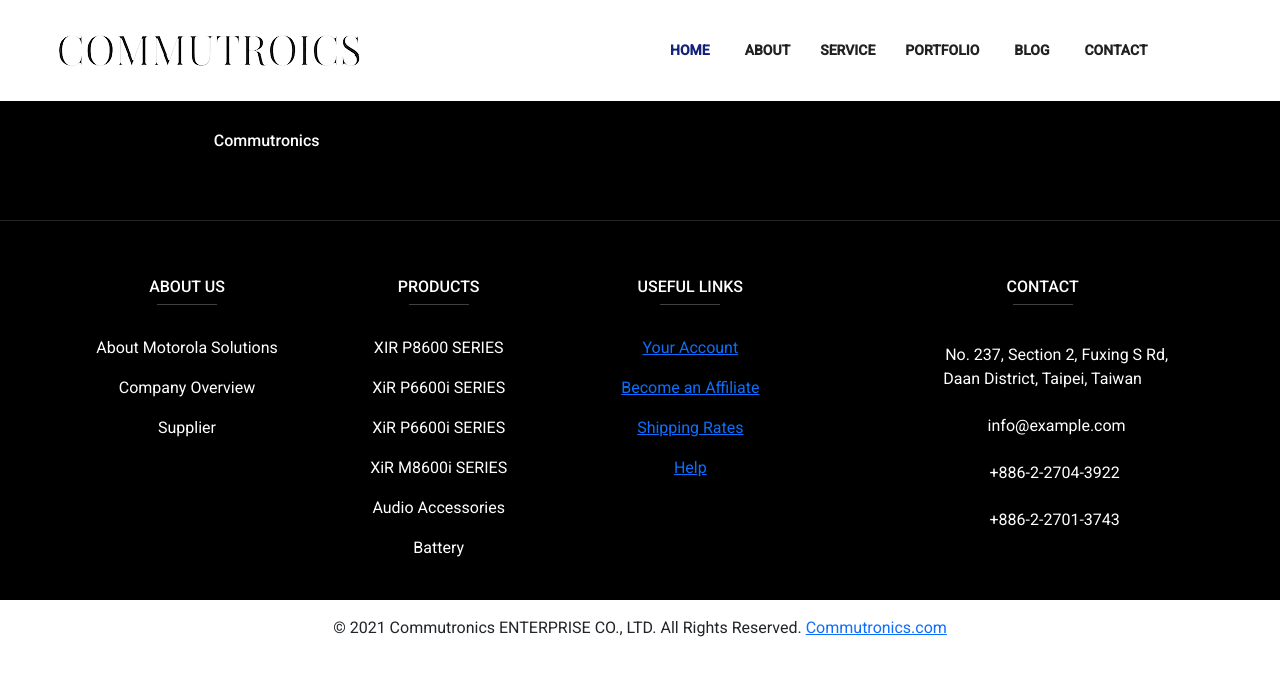
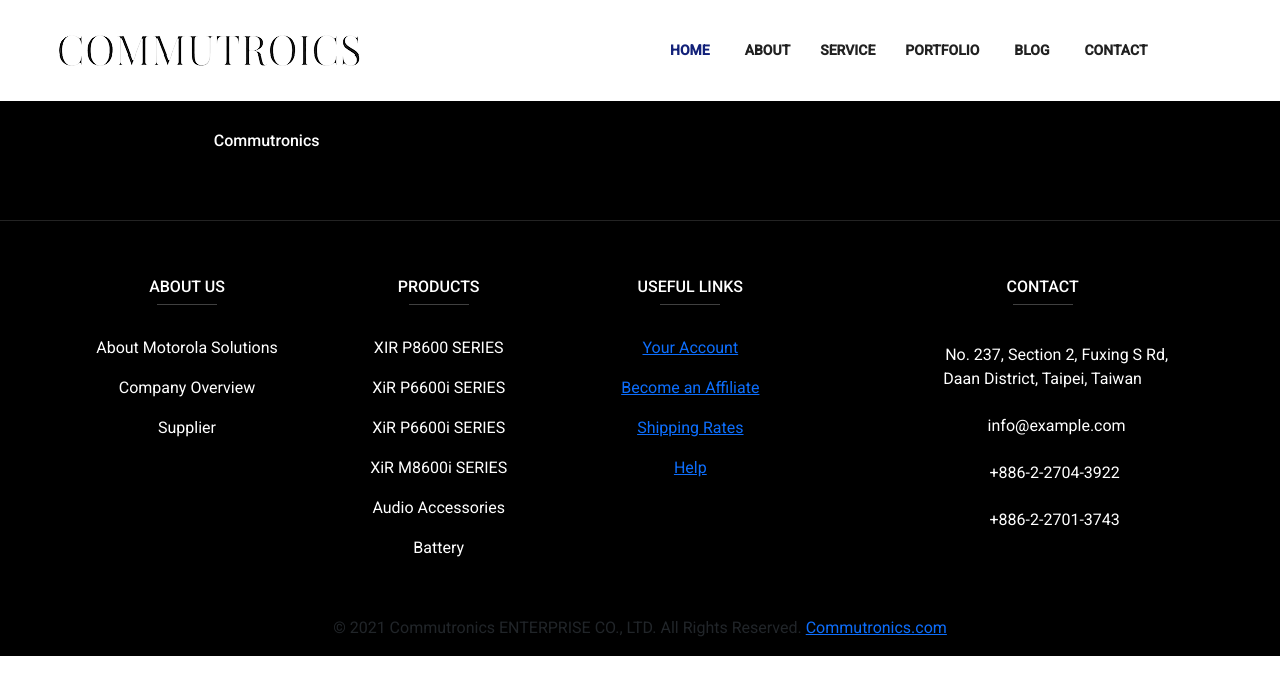
Before and after one commit to xjapanseikima/commwebfrontend, an Angular app: page / in a window 1280 px wide. Shown: the top 694 px of the page. Built offline with nearby package versions, Linux system fonts and the light colour scheme.

Commit message:
change copyright bg color

```diff
--- a/src/app/footer/footer.component.html
+++ b/src/app/footer/footer.component.html
@@ -1,6 +1,5 @@
 <!-- Footer -->
 <footer class="page-footer font-small unique-color-dark">
-
   <div style="background-color: #000000;">
     <div class="container-child">
       <!-- Grid row-->
@@ -131,10 +130,9 @@
   </div>
   <!-- Footer Links -->
   <!-- Copyright -->
-  <div class="text-center py-3 bg-black">© 2021 Commutronics ENTERPRISE CO., LTD. All Rights Reserved.
+  <div class="text-center py-3 bg-black" style="background-color: #000000;">© 2021 Commutronics ENTERPRISE CO., LTD. All Rights Reserved.
     <a href="https://www.commutronics.com.tw/"> Commutronics.com</a>
   </div>
   <!-- Copyright -->
-
 </footer>
 <!-- Footer -->
```
